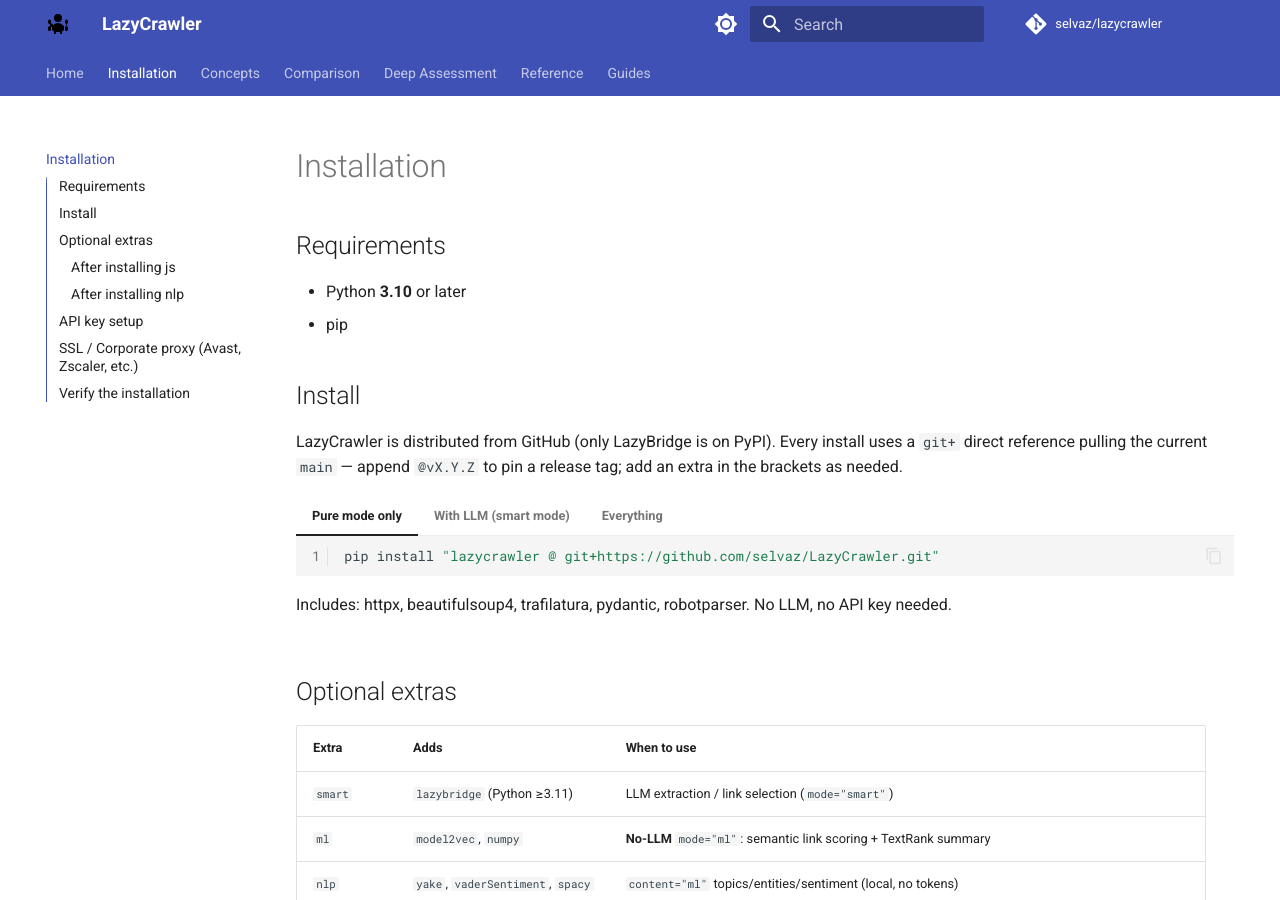
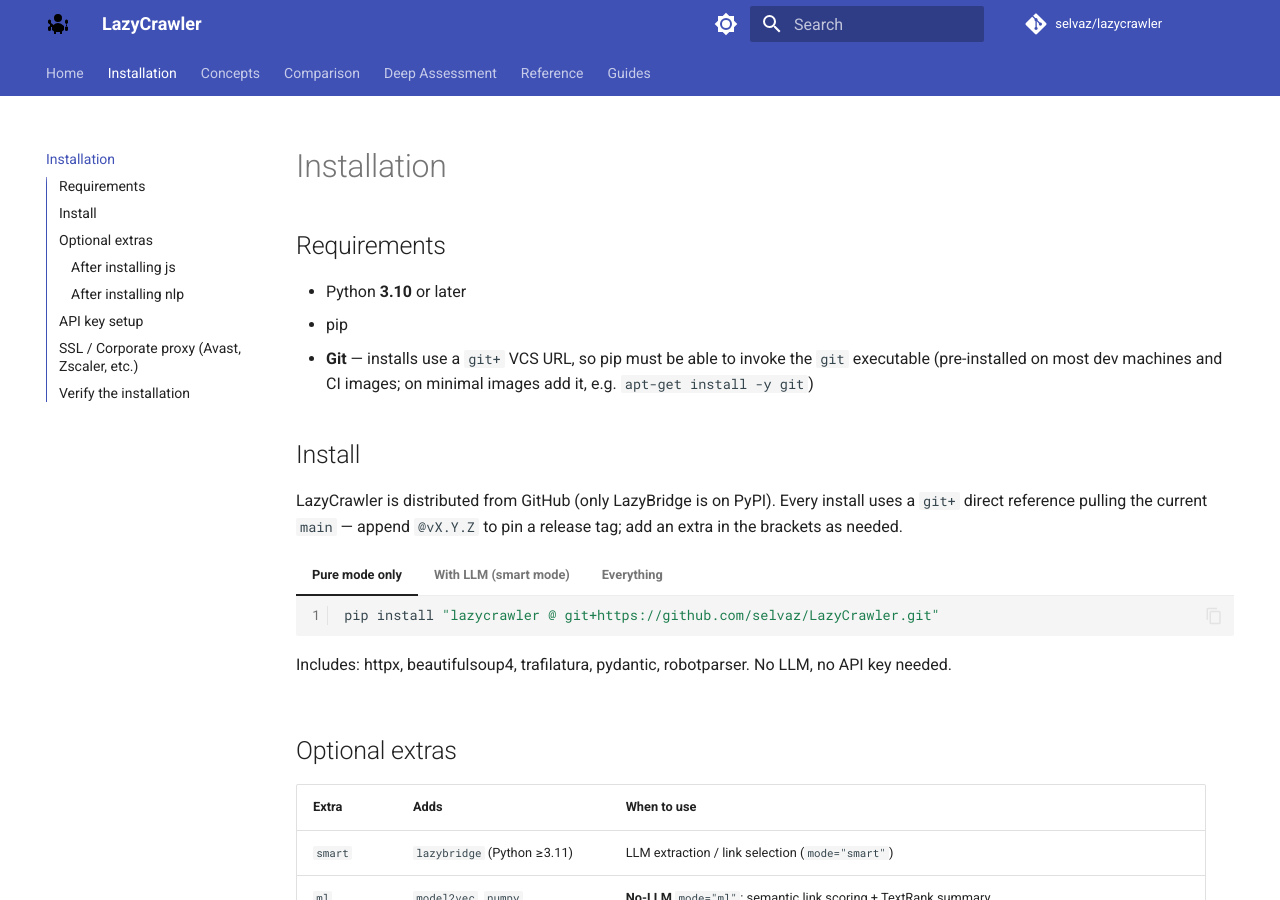
Before and after one commit to selvaz/LazyCrawler, an MkDocs documentation site: the page built from docs/installation.md, in a window 1280 px wide and 900 px high. Built offline with MkDocs 1.6.1 and Material for MkDocs 9.7.7, drawn with Linux system fonts in a browser that asks for light colours; comment, search, counter and statistics services are not loaded.

Commit message:
docs: note Git as an install requirement (Codex #33)
Installs use a git+ VCS URL, so pip needs the git executable; users
satisfying 'Python + pip' only (esp. minimal CI images) would hit
git-not-found. Added Git to the Requirements list.

Co-Authored-By: Claude Sonnet 5 <noreply@anthropic.com>

```diff
--- a/docs/installation.md
+++ b/docs/installation.md
@@ -4,6 +4,9 @@
 
 - Python **3.10** or later
 - pip
+- **Git** — installs use a `git+` VCS URL, so pip must be able to invoke the
+  `git` executable (pre-installed on most dev machines and CI images; on
+  minimal images add it, e.g. `apt-get install -y git`)
 
 ## Install
 
```
